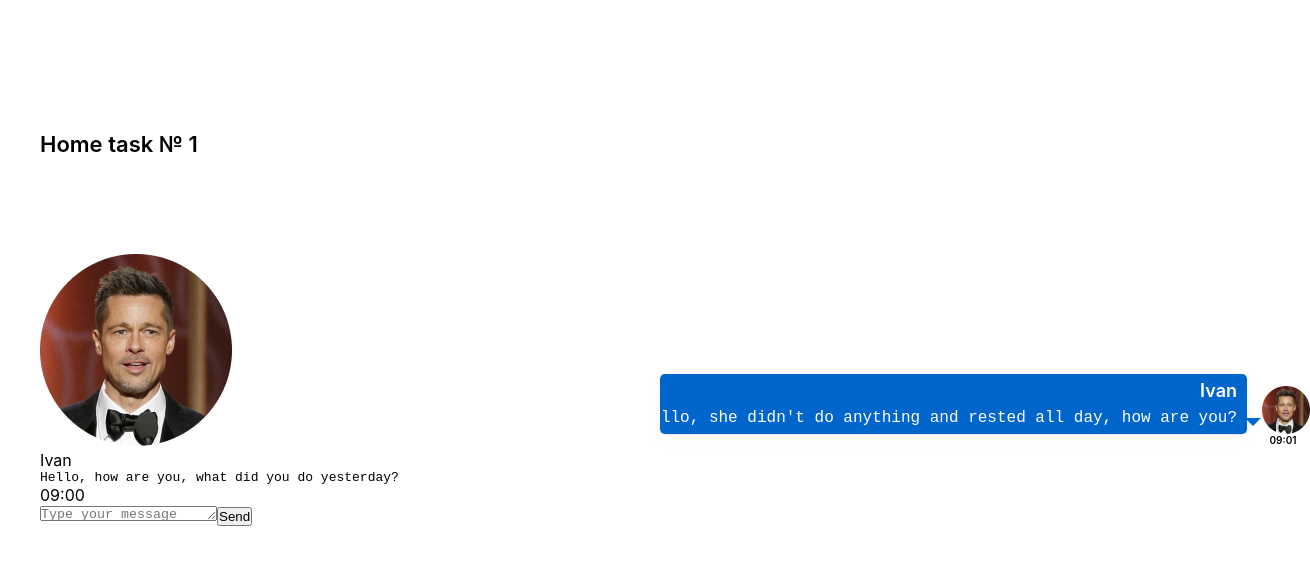
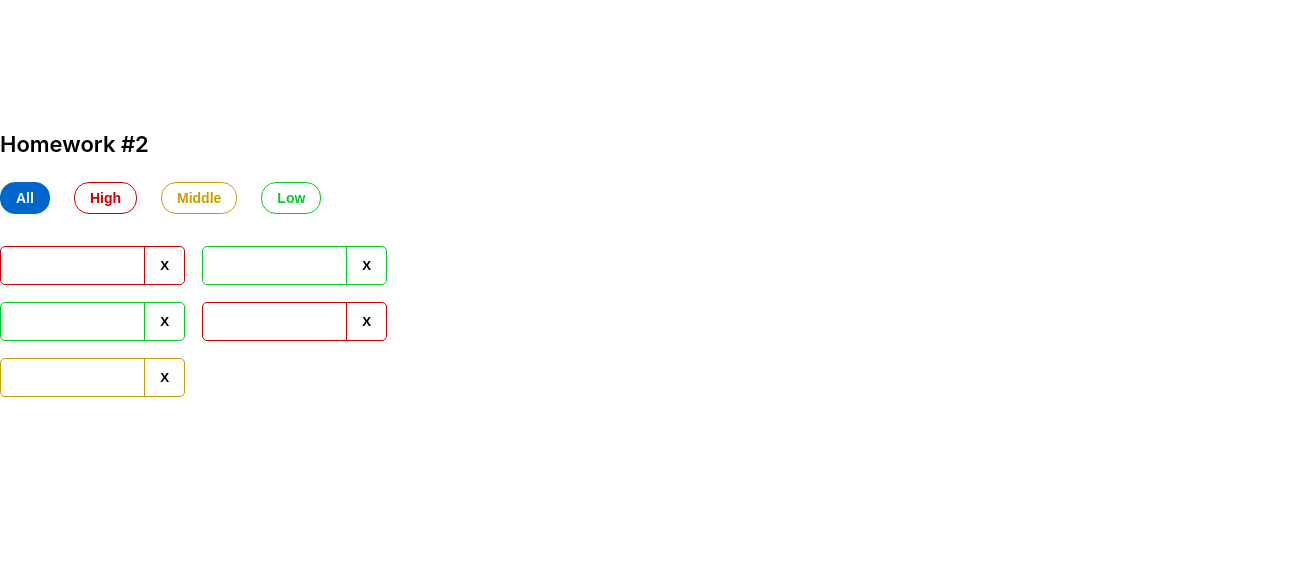
Before and after one commit to R3laxation/Hometasks, a React (Create React App) app: page / in a window 1280 px wide. Shown: the top 564 px of the page, 1310 px wide, since content can reach past the window. Built offline with nearby package versions, Linux system fonts and the light colour scheme.

Commit message:
Changed HW1

```diff
--- a/src/s1-main/App.tsx
+++ b/src/s1-main/App.tsx
@@ -1,13 +1,14 @@
 import React from 'react'
 import s from './App.module.css'
 import HW1 from '../s2-homeworks/hw01/HW1'
+import HW2 from "../s2-homeworks/hw02/HW2";
 
 function App() {
     return (
         <div className={s.App}>
-            <HW1/>
+            {/*<HW1/>*/}
             {/*раскомментировать по ходу выполнения*/}
-            {/*<HW2/>*/}
+            <HW2/>
             {/*<HW3/>*/}
             {/*<HW4/>*/}
 
--- a/src/s2-homeworks/hw01/friend-message/FriendMessage.module.css
+++ b/src/s2-homeworks/hw01/friend-message/FriendMessage.module.css
@@ -1,17 +1,35 @@
 .friendMessage {
-
+    position: relative;
+    display: flex;
+    flex-direction: column;
+    align-items: flex-end;
+    width: 414px;
+    height: 60px;
+    left: 118px;
+    top: 299px;
 }
 
 .friendImageAndText {
-
+    display: flex;
+    align-items: flex-end;
 }
 
 .friendImageAndText img {
-
+    width: 48px;
+    height: 48px;
 }
 
 .friendText {
-
+    width: 587px;
+    height: 60px;
+    padding: 0 10px;
+    margin-right: 15px;
+    display: flex;
+    flex-direction: column;
+    justify-content: space-evenly;
+    align-items: flex-start;
+    box-shadow: 0 5px 20px rgba(29, 33, 38, 0.03), 0 1px 2px rgba(29, 33, 38, 0.1);
+    border-radius: 5px;
 }
 
 .friendText:after {
@@ -19,13 +37,20 @@
 }
 
 .friendName {
-
+    font-weight: 600;
+    font-size: 18px;
+    line-height: 22px;
 }
 
 .friendMessageText {
-
+    font-weight: 400;
+    font-size: 16px;
+    line-height: 20px;
 }
 
 .friendTime {
-
+    transform: translate(-150%, 90%);
+    font-weight: 600;
+    font-size: 10px;
+    line-height: 12px;
 }
--- a/src/s2-homeworks/hw01/friend-message/FriendMessage.tsx
+++ b/src/s2-homeworks/hw01/friend-message/FriendMessage.tsx
@@ -17,6 +17,12 @@ const FriendMessage = ({message}: MessagePropsType) => {
                     id={'hw1-friend-avatar-' + message.id}
                     src={message.user.avatar}
                 />
+                <div
+                    id={'hw1-friend-time-' + message.id}
+                    className={s.friendTime}
+                >
+                    {message.message.time}
+                </div>
                 <div className={s.friendText}>
                     <div
                         id={'hw1-friend-name-' + message.id}
@@ -31,12 +37,7 @@ const FriendMessage = ({message}: MessagePropsType) => {
                          {message.message.text}
                     </pre>
                 </div>
-            </div>
-            <div
-                id={'hw1-friend-time-' + message.id}
-                className={s.friendTime}
-            >
-                {message.message.time}
+
             </div>
         </div>
     )
--- a/src/s2-homeworks/hw01/message-sender/MessageSender.module.css
+++ b/src/s2-homeworks/hw01/message-sender/MessageSender.module.css
@@ -1,13 +1,35 @@
 .sendForm {
-
+    position: absolute;
+    width: 976px;
+    height: 40px;
+    left: 350px;
+    top: 800px;
+    background: #F5F7FB;
+    box-shadow: 0px 5px 20px rgba(29, 33, 38, 0.03), 0px 1px 2px rgba(29, 33, 38, 0.1);
+    border-radius: 20px;
 }
 
 .textarea {
+    border: none;
+    overflow: auto;
+    outline: none;
 
+    -webkit-box-shadow: none;
+    -moz-box-shadow: none;
+    box-shadow: none;
+
+    resize: none;
 }
 
 .button {
-
+    position: absolute;
+    width: 120px;
+    height: 40px;
+    left: 1090px;
+    border-color: white;
+    color: #fff;
+    background: #0066CC;
+    border-radius: 20px;
 }
 
 .button:hover {
--- a/src/s2-homeworks/hw01/message/Message.module.css
+++ b/src/s2-homeworks/hw01/message/Message.module.css
@@ -40,11 +40,11 @@
     /*background-color: red;*/
     content: "";
     position: absolute;
-    top: 60%;
+    top: 43px;
     margin-top: 1px;
-    right: 49px;
+    right: 55px;
     border: solid 8px transparent;
-    border-top-color: #0066CC;
+    border-bottom-color: #0066CC;
     z-index: 1;
 }
 
```
